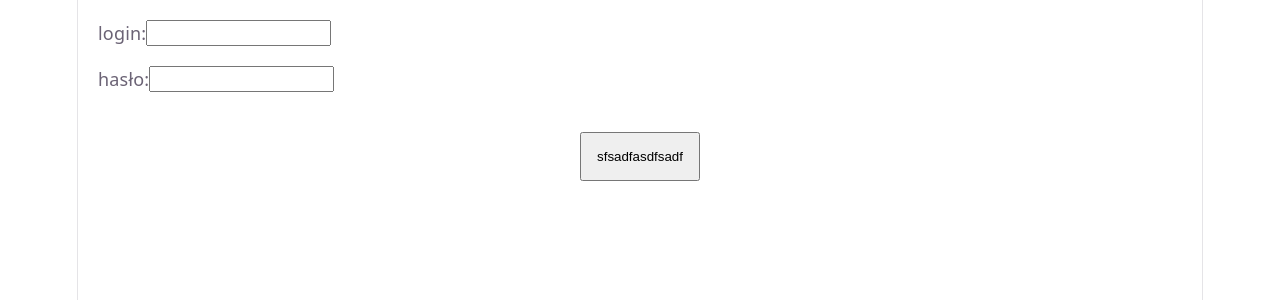
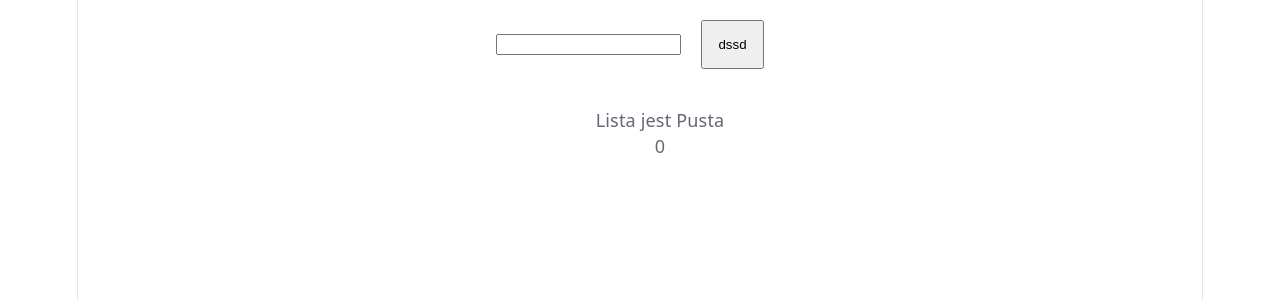
Before and after one commit to Jakl0/ZadaniaReact, a React (Vite) app: page / in a window 1280 px wide. Shown: the top 300 px of the page. Built offline with nearby package versions, Linux system fonts and the light colour scheme.

Commit message:
dodanie zadan

```diff
--- a/src/App.css
+++ b/src/App.css
@@ -193,3 +193,10 @@
   margin: 20px;
 
 }
+.zakup{
+  display:flex;
+  justify-content: center;
+  flex-direction: row;
+  row-gap: 20px;
+  align-items: baseline;
+}
--- a/src/App.jsx
+++ b/src/App.jsx
@@ -7,11 +7,13 @@ import KartaProduktu from './assets/components/KartaProduktu.jsx'
 import Galeria from './assets/components/galeria/Galeria.jsx'
 import WyborKoloru from './assets/components/kolor/WyborKoloru.jsx'
 import FormularzLogowania from './assets/components/FormularzLogowania.jsx'
+import ListaZakupow from './assets/components/ListaZakupow.jsx'
 function App() {
 
 return(
   <>
-  <FormularzLogowania/>
+    <ListaZakupow/>
+
   </>
 
 
--- /dev/null
+++ b/src/assets/components/ListaZakupow.jsx
@@ -0,0 +1,54 @@
+import {useState} from "react";
+
+const ListaZakupow = () => {
+    const [zakupy,setZakupy] = useState([]);
+    const [nowaNazwa , setNazwa] = useState("");
+    const [noweId,setId] = useState(1);
+    const [blad,setBlad] = useState({});
+
+    function dodajZakup(e){
+        e.preventDefault();
+        const nowyblad = {}
+        if(nowaNazwa.trim() === ""){
+                nowyblad.nazwa = "nazwa nie może być pusta";
+        }
+
+        else{
+            setZakupy(prev => [...prev ,{id:noweId , nazwa:nowaNazwa}]);
+            setId(noweId+1);
+            setNazwa("");
+        }
+        setBlad(nowyblad);
+
+    }
+
+    function usunZakup(targetId){
+        setZakupy(zakupy.filter((zakup) => zakup.id !== targetId));
+    }
+
+    return(
+        <>
+
+            <form onSubmit={dodajZakup}>
+                <input type="text" value={nowaNazwa} onChange={()=> setNazwa(event.target.value)} name="nazwa"/>
+                <button type="submit">dssd</button>
+                {blad.nazwa && "nazwa nie może być pusta"}
+            </form>
+            <ul>
+            {
+                (zakupy.length > 0?
+                zakupy.map((zakup) =>
+                    <div className="zakup">
+                        <li key={zakup.id}>{zakup.nazwa}</li>
+                        <button onClick={ () =>usunZakup(zakup.id)}>usun</button>
+                    </div>
+                )
+            : "Lista jest Pusta"
+            )
+            }
+            <p>{zakupy.length}</p>
+            </ul>
+        </>
+    );
+}
+export default ListaZakupow;
```
